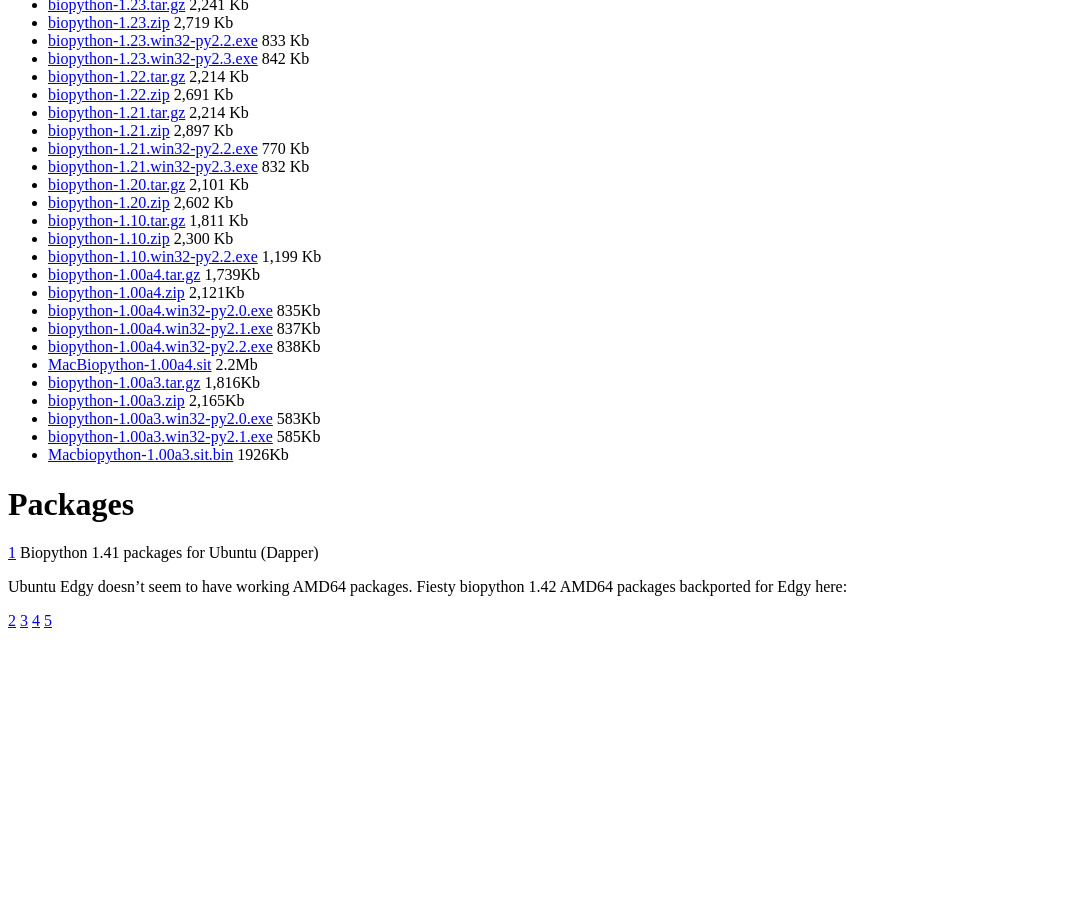
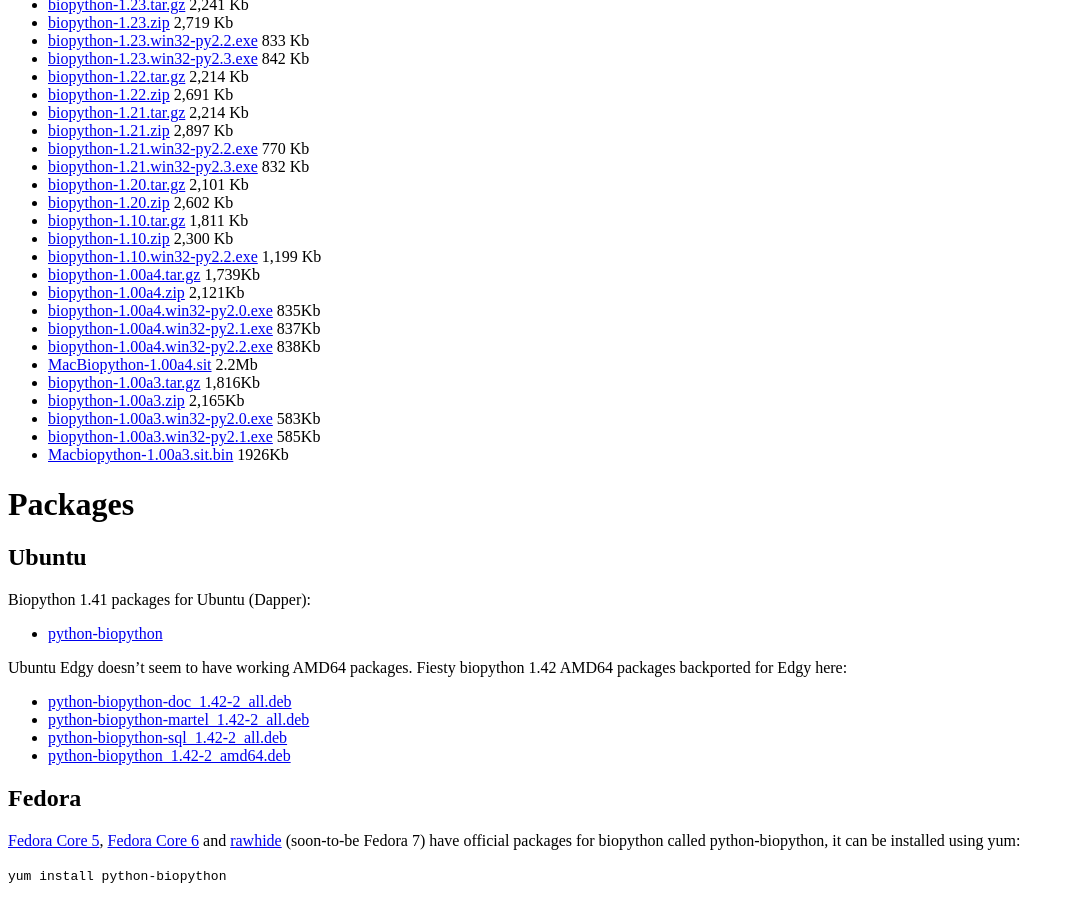
Before and after one commit to biopython/biopython.github.io, a Jekyll site: the page built from wiki/Download.md, in a window 1280 px wide and 900 px high, scrolled down 1445 px. Shown: the whole window, without its empty margins (0-1070 px from the left). Built offline with Jekyll 4.4.1, drawn with Linux system fonts in a browser that asks for light colours; before the commit the page ends 2091 px from its top, so only the background shows below that.

Commit message:
/* Packages */ Add Fedora info and format Ubuntu info a little better

```diff
--- a/wiki/Download.md
+++ b/wiki/Download.md
@@ -178,13 +178,31 @@ Old Releases
 Packages
 ========
 
-[1](http://packages.ubuntulinux.org/dapper/source/python-biopython)
-Biopython 1.41 packages for Ubuntu (Dapper)
+Ubuntu
+------
+
+Biopython 1.41 packages for Ubuntu (Dapper):
+
+-   [python-biopython](http://packages.ubuntulinux.org/dapper/source/python-biopython)
 
 Ubuntu Edgy doesn't seem to have working AMD64 packages. Fiesty
 biopython 1.42 AMD64 packages backported for Edgy here:
 
-[2](http://students.ee.sun.ac.za/~nmarais/files/python-biopython-doc_1.42-2_all.deb)
-[3](http://students.ee.sun.ac.za/~nmarais/files/python-biopython-martel_1.42-2_all.deb)
-[4](http://students.ee.sun.ac.za/~nmarais/files/python-biopython-sql_1.42-2_all.deb)
-[5](http://students.ee.sun.ac.za/~nmarais/files/python-biopython_1.42-2_amd64.deb)
+-   [python-biopython-doc\_1.42-2\_all.deb](http://students.ee.sun.ac.za/~nmarais/files/python-biopython-doc_1.42-2_all.deb)
+-   [python-biopython-martel\_1.42-2\_all.deb](http://students.ee.sun.ac.za/~nmarais/files/python-biopython-martel_1.42-2_all.deb)
+-   [python-biopython-sql\_1.42-2\_all.deb](http://students.ee.sun.ac.za/~nmarais/files/python-biopython-sql_1.42-2_all.deb)
+-   [python-biopython\_1.42-2\_amd64.deb](http://students.ee.sun.ac.za/~nmarais/files/python-biopython_1.42-2_amd64.deb)
+
+Fedora
+------
+
+[Fedora Core
+5](http://download.fedora.redhat.com/pub/fedora/linux/extras/5/i386/repoview/python-biopython.html),
+[Fedora Core
+6](http://download.fedora.redhat.com/pub/fedora/linux/extras/6/i386/repoview/python-biopython.html)
+and
+[rawhide](http://download.fedora.redhat.com/pub/fedora/linux/extras/development/i386/repoview/python-biopython.html)
+(soon-to-be Fedora 7) have official packages for biopython called
+python-biopython, it can be installed using yum:
+
+`yum install python-biopython`
```
Also changed, not shown: 1 other file.
